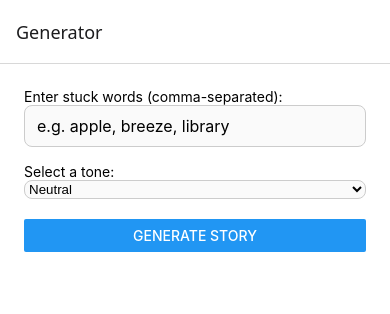
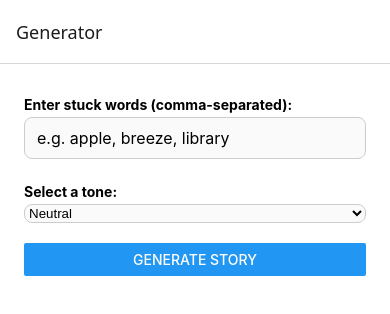
Before and after one commit to ahalajian/stutter_journal, a React Native app: screen /Generator in a window 390 px wide. Shown: the top 314 px of the page. Built offline with nearby package versions, Linux system fonts and the light colour scheme.

Commit message:
modified styles for generalism

```diff
--- a/screens/EntryScreen.js
+++ b/screens/EntryScreen.js
@@ -129,10 +129,10 @@ export default function EntryScreen({ route, navigation }) {
 
           {stuckWordsList.length > 0 && (
             <View style={styles.stuckWordsList}>
-              <Text style={styles.entryLabel}>Stuck Words:</Text>
+              <Text style={styles.label}>Stuck Words:</Text>
               <View style={{ flexDirection: 'row', flexWrap: 'wrap' }}>
                 {stuckWordsList.map((word, index) => (
-                  <View key={index} style={styles.stuckWordBubble}>
+                  <View key={index} style={styles.wordBubble}>
                     <Text>{word}</Text>
                   </View>
                 ))}
--- a/styles/global.styles.js
+++ b/styles/global.styles.js
@@ -12,12 +12,12 @@ export const globalStyles = StyleSheet.create({
     fontWeight: 'bold',
     marginBottom: 20,
   },
-  entryLabel: {
+  label: {
     fontWeight: 'bold',
     marginTop: 8,
     marginBottom: 4,
   },
-  stuckWordBubble: {
+  wordBubble: {
     backgroundColor: '#e0e0e0',
     borderRadius: 16,
     paddingVertical: 4,
```
